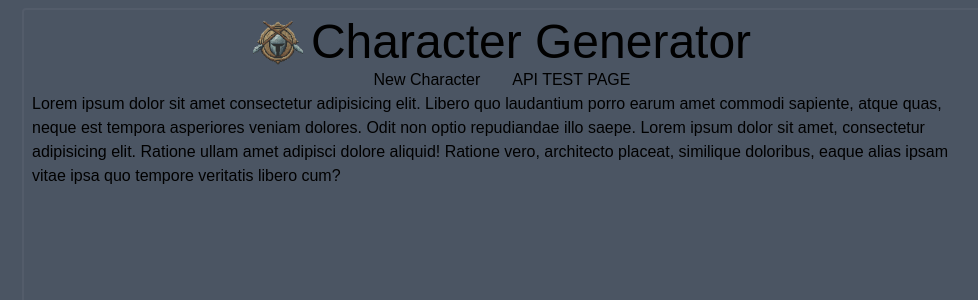
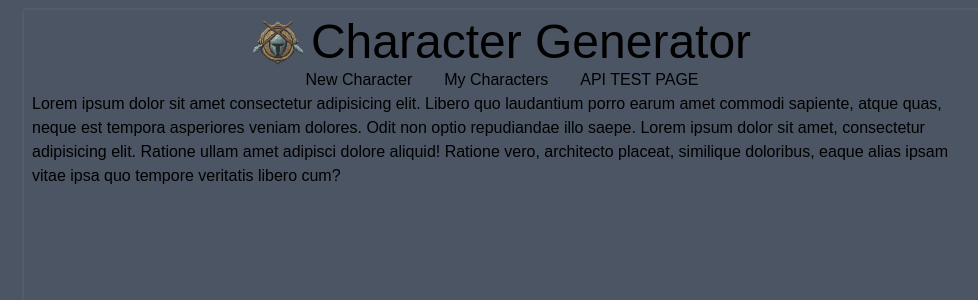
Before and after one commit to ashwillreid/char-gen, a Next.js app: page / in a window 1280 px wide. Shown: the top 300 px of the page, without its empty margins (138-1116 px from the left). Built offline with nearby package versions, Linux system fonts and the light colour scheme; a web font is replaced by a local one.

Commit message:
add characters to header

```diff
--- a/src/components/Header.tsx
+++ b/src/components/Header.tsx
@@ -13,6 +13,9 @@ const Header = () => {
         <Link href="/NewCharacter">
           <Button text="New Character" />
         </Link>
+        <Link href="/characters">
+          <Button text="My Characters" />
+        </Link>
         <Link href="/test">
           <Button text="API TEST PAGE" />
         </Link>
```
